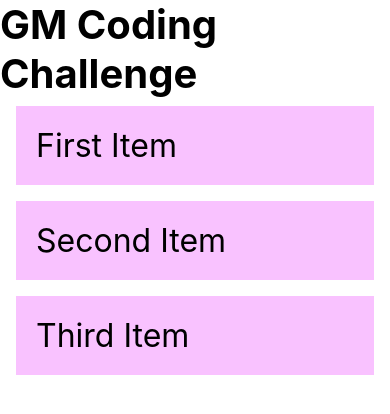
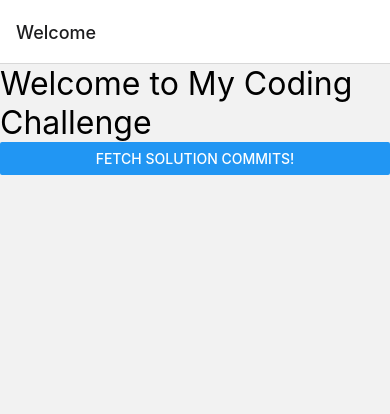
Before and after one commit to mariomoosh/GMChallenge, a React Native app: screen /Welcome in a window 390 px wide. Shown: the top 414 px of the page. Built offline with nearby package versions, Linux system fonts and the light colour scheme.

Commit message:
navigation fully added

```diff
--- a/App.js
+++ b/App.js
@@ -1,58 +1,18 @@
-import { StatusBar } from 'expo-status-bar';
-import React,{useState} from 'react';
-import { SafeAreaView, FlatList, StyleSheet, Text, View } from 'react-native';
 
-const Item = ({ title }) => (
-  <View style={styles.item}>
-    <Text style={styles.title}>{title}</Text>
-  </View>
-);
+import React from 'react';
+import Welcome from './src/views/welcome';
+import CommitsList from './src/components/commits-list';
+import { NavigationContainer } from '@react-navigation/native';
+import { createNativeStackNavigator } from '@react-navigation/native-stack';
+
+const Stack = createNativeStackNavigator();
 export default function App() {
-  const [commits,setCommits] = useState([
-    {
-      id: '1',
-      title: 'First Item',
-    },
-    {
-      id: '2',
-      title: 'Second Item',
-    },
-    {
-      id: '3',
-      title: 'Third Item',
-    },
-  ])
-  const renderItem = ({ item }) => (
-    <Item title={item.title} />
-  );
   return (
-    <SafeAreaView style={styles.container}>
-      <Text style={styles.header}>GM Coding Challenge</Text>
-      <FlatList
-        data={commits}
-        renderItem={renderItem}
-        keyExtractor={item => item.id}
-      />
-    </SafeAreaView>
+    <NavigationContainer>
+      <Stack.Navigator initialRouteName="Welcome">
+        <Stack.Screen name="Welcome" component={Welcome} />
+        <Stack.Screen name="Commits" component={CommitsList} />
+      </Stack.Navigator>
+    </NavigationContainer>
   );
 }
-
-const styles = StyleSheet.create({
-  container: {
-    flex: 1,
-    marginTop: StatusBar.currentHeight || 0,
-  },
-  item: {
-    backgroundColor: '#f9c2ff',
-    padding: 20,
-    marginVertical: 8,
-    marginHorizontal: 16,
-  },
-  title: {
-    fontSize: 32,
-  },
-  header:{
-    fontSize:40,
-    fontWeight: 'bold'
-  }
-});
--- a/package.json
+++ b/package.json
@@ -9,6 +9,8 @@
     "web": "expo start --web"
   },
   "dependencies": {
+    "@react-navigation/native": "^6.0.10",
+    "@react-navigation/native-stack": "^6.6.1",
     "expo": "~44.0.2",
     "expo-splash-screen": "~0.14.1",
     "expo-status-bar": "~1.2.0",
--- /dev/null
+++ b/src/components/commits-list.js
@@ -0,0 +1,60 @@
+import React,{useState} from "react";
+import { StatusBar } from "expo-status-bar";
+import {Text, View, StyleSheet,SafeAreaView,FlatList } from "react-native";
+
+const Item = ({ title }) => (
+    <View style={styles.item}>
+      <Text style={styles.title}>{title}</Text>
+    </View>
+  );
+const CommitsList = ()=>{
+    const [commits,setCommits] = useState([
+        {
+          id: '1',
+          title: 'First Item',
+        },
+        {
+          id: '2',
+          title: 'Second Item',
+        },
+        {
+          id: '3',
+          title: 'Third Item',
+        },
+      ])
+    const renderItem = ({ item }) => (
+        <Item title={item.title} />
+      );
+    return (
+        <SafeAreaView style={styles.container}>
+            <Text style={styles.header}>GM Coding Challenge</Text>
+            <FlatList
+                data={commits}
+                renderItem={renderItem}
+                keyExtractor={item => item.id}
+            />
+        </SafeAreaView>
+    );
+}
+
+const styles = StyleSheet.create({
+    container: {
+      flex: 1,
+      marginTop: StatusBar.currentHeight || 0,
+    },
+    item: {
+      backgroundColor: '#f9c2ff',
+      padding: 20,
+      marginVertical: 8,
+      marginHorizontal: 16,
+    },
+    title: {
+      fontSize: 32,
+    },
+    header:{
+      fontSize:40,
+      fontWeight: 'bold'
+    }
+  });
+
+export default CommitsList;
--- /dev/null
+++ b/src/views/welcome.js
@@ -0,0 +1,37 @@
+import React from "react";
+import { StatusBar } from "expo-status-bar";
+import { Button, Text, View,StyleSheet } from "react-native-web";
+
+const Welcome = ({ navigation })=>{
+    return(
+        <View style={styles.container}>
+            <Text style={styles.title}>Welcome to My Coding Challenge</Text>
+            <Button style={styles.btnCommit} title="Fetch Solution Commits!" onPress={()=>{navigation.push("Commits")}} />
+        </View>
+    );
+}
+const styles = StyleSheet.create({
+    container: {
+      flex: 1,
+      marginTop: StatusBar.currentHeight || 0,
+    },
+    item: {
+      backgroundColor: '#f9c2ff',
+      padding: 20,
+      marginVertical: 8,
+      marginHorizontal: 16,
+    },
+    title: {
+      fontSize: 32,
+    },
+    header:{
+      fontSize:40,
+      fontWeight: 'bold'
+    },
+    btnCommit:{
+        width:"100",
+        heigth:"100",
+        margin:"10"
+    }
+  });
+export default Welcome;
```
Also changed, not shown: 1 other file (tests, documents, lock files or other folders).
